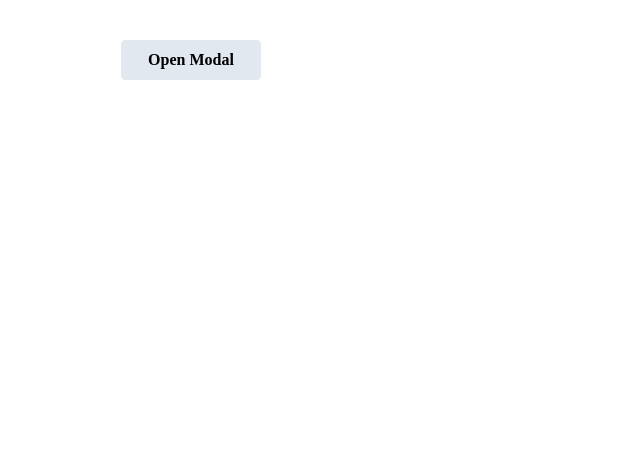
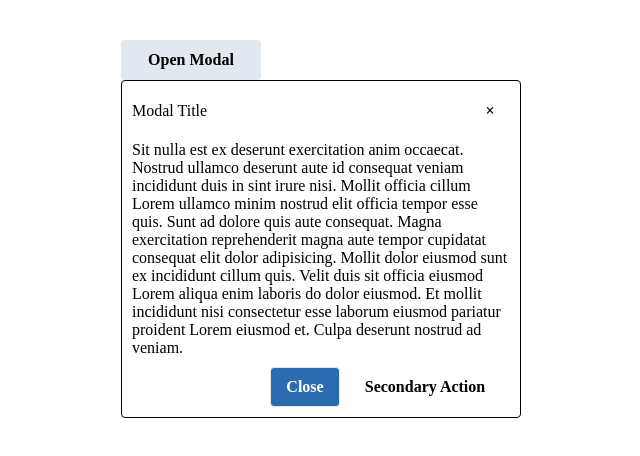
Before and after one commit to bitaKitsui/modal-app, a Vue app: page / in a window 1280 px wide. Both pictures are taken after a click on the button "Open Modal". Shown: the top 456 px of the page, without its empty margins (319-959 px from the left). Built offline with nearby package versions, Linux system fonts and the light colour scheme.

Commit message:
feat: button押下時にmodalの表示を切り替え

```diff
--- a/src/App.vue
+++ b/src/App.vue
@@ -1,13 +1,29 @@
 <script setup lang="ts">
+import { ref } from 'vue'
 import './styles/reset.css'
 import BaseModal from './components/organisms/BaseModal.vue'
 import BaseOpenButton from './components/atoms/BaseOpenButton.vue'
+
+const isActive = ref(false)
+
+const handleOpen = () => {
+  isActive.value = true
+}
+
+const handleClose = () => {
+  isActive.value = false
+}
 </script>
 
 <template>
   <div class="column">
-    <BaseOpenButton :label="'Open Modal'" :type="'button'" :width="'140px'" />
-    <BaseModal />
+    <BaseOpenButton
+      :label="'Open Modal'"
+      :type="'button'"
+      :width="'140px'"
+      @open="handleOpen"
+    />
+    <BaseModal :is-active="isActive" @close="handleClose" />
   </div>
 </template>
 
--- a/src/components/atoms/BaseCloseButton.vue
+++ b/src/components/atoms/BaseCloseButton.vue
@@ -9,8 +9,18 @@ export interface Props {
   outlined?: boolean
 }
 
+interface Emits {
+  (event: 'close'): void
+}
+
 const props = defineProps<Props>()
 const { label, width, type, color, outlined } = toRefs(props)
+
+const emit = defineEmits<Emits>()
+
+const onClick = () => {
+  emit('close')
+}
 
 const classObject = computed(() => {
   return {
@@ -23,7 +33,7 @@ const classObject = computed(() => {
 </script>
 
 <template>
-  <button :type="type" :class="['close-button', classObject]">
+  <button :type="type" :class="['close-button', classObject]" @click="onClick">
     {{ label }}
   </button>
 </template>
--- a/src/components/atoms/BaseOpenButton.vue
+++ b/src/components/atoms/BaseOpenButton.vue
@@ -7,6 +7,10 @@ export interface Props {
   type: HTMLButtonElement
   color?: 'primary' | 'secondary' | 'disabled'
   outlined?: boolean
+}
+
+interface Emits {
+  (event: 'open'): void
 }
 
 const props = defineProps<Props>()
@@ -20,10 +24,16 @@ const classObject = computed(() => {
     secondary: color?.value === 'secondary',
   }
 })
+
+const emit = defineEmits<Emits>()
+
+const onClick = () => {
+  emit('open')
+}
 </script>
 
 <template>
-  <button :type="type" :class="['open-button', classObject]">
+  <button :type="type" :class="['open-button', classObject]" @click="onClick">
     {{ label }}
   </button>
 </template>
--- a/src/components/molecules/BaseFooter.vue
+++ b/src/components/molecules/BaseFooter.vue
@@ -1,6 +1,16 @@
 <script setup lang="ts">
 import BaseCloseButton from '../atoms/BaseCloseButton.vue'
 import BaseFunctionButton from '../atoms/BaseFunctionButton.vue'
+
+interface Emits {
+  (event: 'close'): void
+}
+
+const emit = defineEmits<Emits>()
+
+const handleClick = () => {
+  emit('close')
+}
 </script>
 
 <template>
@@ -11,6 +21,7 @@ import BaseFunctionButton from '../atoms/BaseFunctionButton.vue'
       :color="'primary'"
       :outlined="true"
       :width="'70px'"
+      @close="handleClick"
     />
     <BaseFunctionButton
       :label="'Secondary Action'"
--- a/src/components/molecules/BaseHeader.vue
+++ b/src/components/molecules/BaseHeader.vue
@@ -7,8 +7,18 @@ interface Props {
   headerTitle: string
 }
 
+interface Emits {
+  (event: 'close'): void
+}
+
 const props = defineProps<Props>()
 const { headerTitle } = toRefs(props)
+
+const emit = defineEmits<Emits>()
+
+const handleClick = () => {
+  emit('close')
+}
 </script>
 
 <template>
@@ -19,6 +29,7 @@ const { headerTitle } = toRefs(props)
       :type="'button'"
       :outlined="false"
       :width="'40px'"
+      @close="handleClick"
     />
   </div>
 </template>
--- a/src/components/organisms/BaseModal.vue
+++ b/src/components/organisms/BaseModal.vue
@@ -1,18 +1,33 @@
 <script setup lang="ts">
-import { ref } from 'vue'
+import { toRefs } from 'vue'
 import BaseBody from '../molecules/BaseBody.vue'
 import BaseFooter from '../molecules/BaseFooter.vue'
 import BaseHeader from '../molecules/BaseHeader.vue'
 import { MODAL_BODY } from '../../constants'
 
-const isActive = ref(false)
+interface Props {
+  isActive: boolean
+}
+
+interface Emits {
+  (event: 'close'): void
+}
+
+const props = defineProps<Props>()
+const { isActive } = toRefs(props)
+
+const emit = defineEmits<Emits>()
+
+const handleClose = () => {
+  emit('close')
+}
 </script>
 
 <template>
   <div v-if="isActive" class="modal">
-    <BaseHeader :header-title="'Modal Title'" />
+    <BaseHeader :header-title="'Modal Title'" @close="handleClose" />
     <BaseBody :body="MODAL_BODY" />
-    <BaseFooter />
+    <BaseFooter @close="handleClose" />
   </div>
 </template>
 
```
